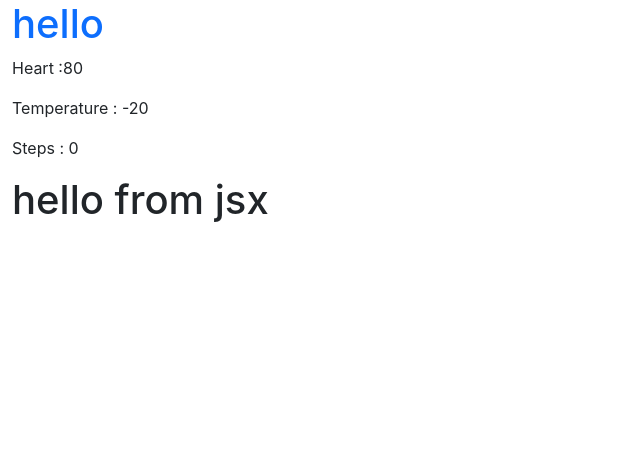
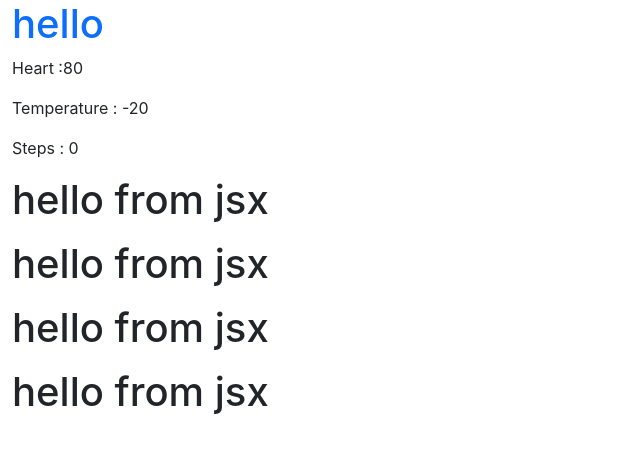
Before and after one commit to sauravBarua/digitous-react, a React (Create React App) app in the folder elsy/: page / in a window 1280 px wide. Shown: the top 452 px of the page, without its empty margins (0-640 px from the left). Built offline with nearby package versions, Linux system fonts and the light colour scheme.

Commit message:
update @ App-js call Box 4 times

```diff
--- a/elsy/src/App.js
+++ b/elsy/src/App.js
@@ -23,6 +23,10 @@ class App extends React.Component {
         </div>
         <div className="row">
           <Box/>
+          <Box/>
+          <Box/>
+          <Box/>
+
         </div>
 
 			</div>
```
Also changed, not shown: 1 other file (tests, documents, lock files or other folders).
